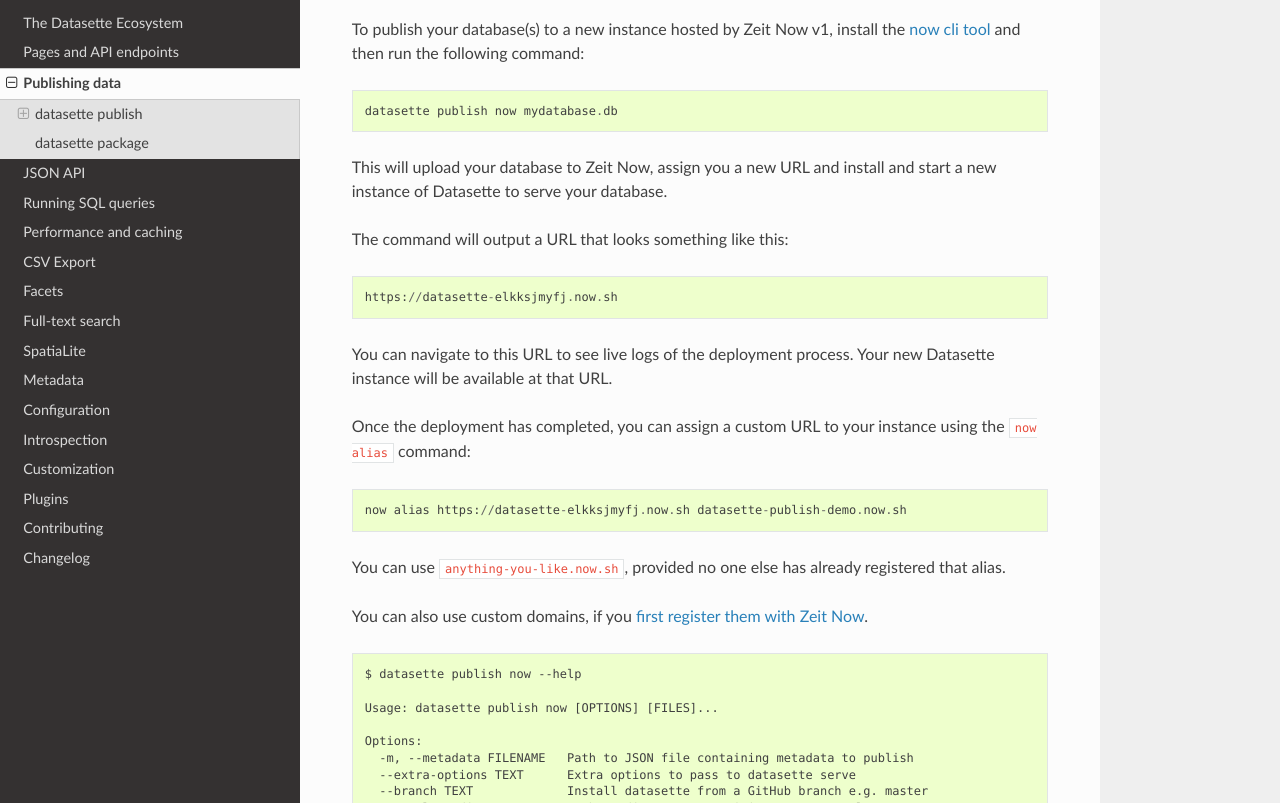
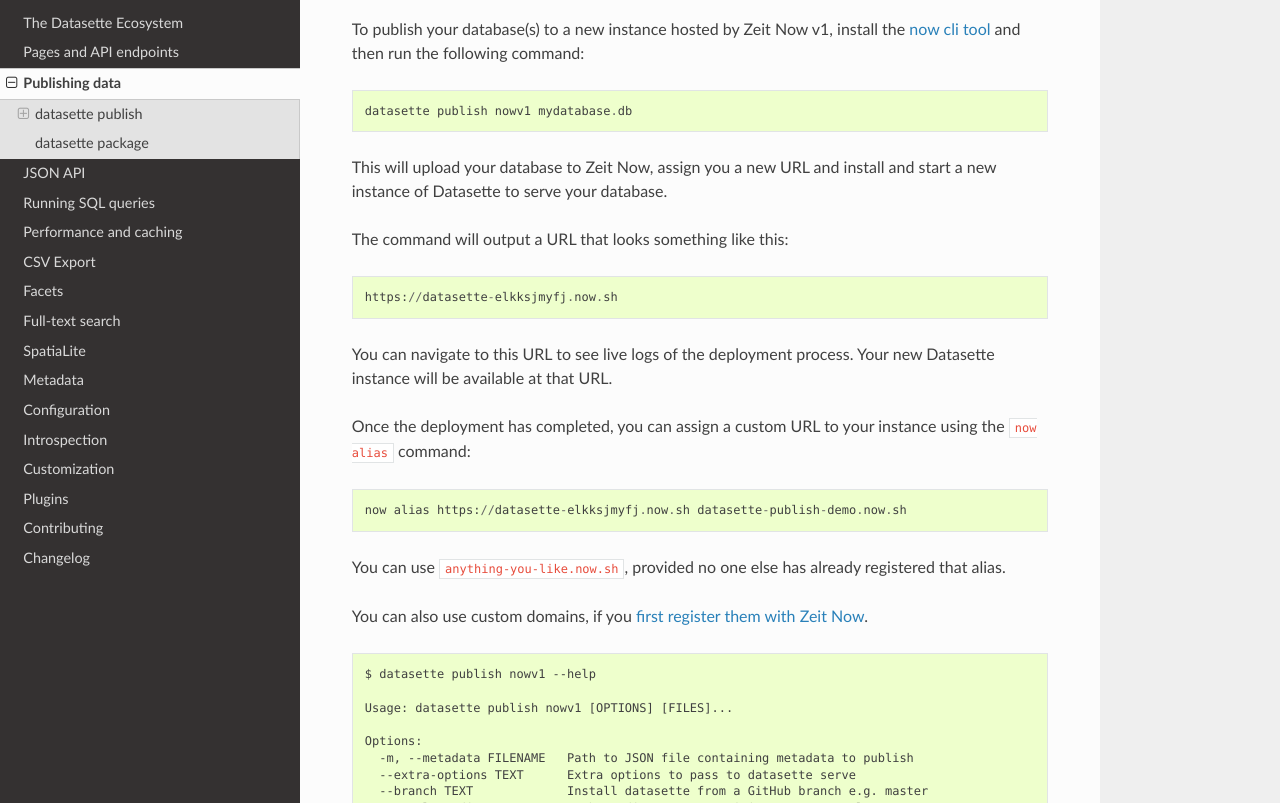
Before and after one commit to simonw/datasette, a Sphinx documentation site: the page built from docs/publish.rst, in a window 1280 px wide and 1400 px high, scrolled down 2362 px. Shown: the part 156-959 px from the top of the window. Built offline with Sphinx 7.4.7 and the Read the Docs theme 2.0.0, drawn with Linux system fonts in a browser that asks for light colours; some of the changed text lies outside the part shown.

Commit message:
Rename "datasette publish now" to "datasette publish nowv1"
Also added an alias so "datasette publish now" continues to work.

Closes #472

```diff
--- a/docs/datasette-publish-now-help.txt
+++ b/docs/datasette-publish-nowv1-help.txt
@@ -1,6 +1,6 @@
-$ datasette publish now --help
+$ datasette publish nowv1 --help
 
-Usage: datasette publish now [OPTIONS] [FILES]...
+Usage: datasette publish nowv1 [OPTIONS] [FILES]...
 
 Options:
   -m, --metadata FILENAME   Path to JSON file containing metadata to publish
--- a/docs/publish.rst
+++ b/docs/publish.rst
@@ -57,7 +57,7 @@
 
 To publish your database(s) to a new instance hosted by Zeit Now v1, install the `now cli tool <https://zeit.co/download>`__ and then run the following command::
 
-    datasette publish now mydatabase.db
+    datasette publish nowv1 mydatabase.db
 
 This will upload your database to Zeit Now, assign you a new URL and install and start a new instance of Datasette to serve your database.
 
@@ -75,7 +75,7 @@
 
 You can also use custom domains, if you `first register them with Zeit Now <https://zeit.co/docs/features/aliases>`_.
 
-.. literalinclude:: datasette-publish-now-help.txt
+.. literalinclude:: datasette-publish-nowv1-help.txt
 
 Custom metadata and plugins
 ---------------------------
@@ -84,18 +84,18 @@
 
 You can define your own :ref:`metadata` and deploy that with your instance like so::
 
-    datasette publish now mydatabase.db -m metadata.json
+    datasette publish nowv1 mydatabase.db -m metadata.json
 
 If you just want to set the title, license or source information you can do that directly using extra options to ``datasette publish``::
 
-    datasette publish now mydatabase.db \
+    datasette publish nowv1 mydatabase.db \
         --title="Title of my database" \
         --source="Where the data originated" \
         --source_url="http://www.example.com/"
 
 You can also specify plugins you would like to install. For example, if you want to include the `datasette-vega <https://github.com/simonw/datasette-vega>`_ visualization plugin you can use the following::
 
-    datasette publish now mydatabase.db --install=datasette-vega
+    datasette publish nowv1 mydatabase.db --install=datasette-vega
 
 
 datasette package
--- a/update-docs-help.py
+++ b/update-docs-help.py
@@ -7,7 +7,7 @@
 includes = (
     ("serve", "datasette-serve-help.txt"),
     ("package", "datasette-package-help.txt"),
-    ("publish now", "datasette-publish-now-help.txt"),
+    ("publish nowv1", "datasette-publish-nowv1-help.txt"),
     ("publish heroku", "datasette-publish-heroku-help.txt"),
     ("publish cloudrun", "datasette-publish-cloudrun-help.txt"),
 )
```
Also changed, not shown: .travis.yml, 4 other files.
